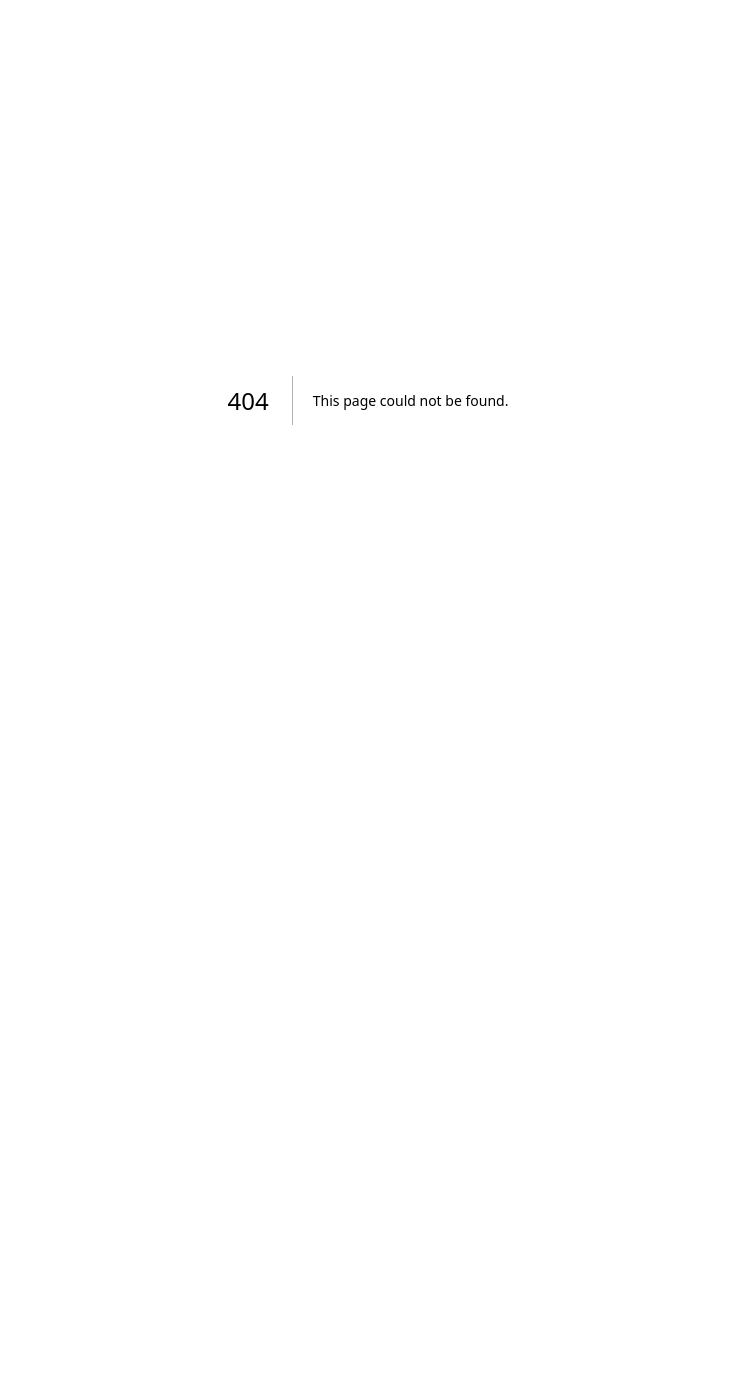
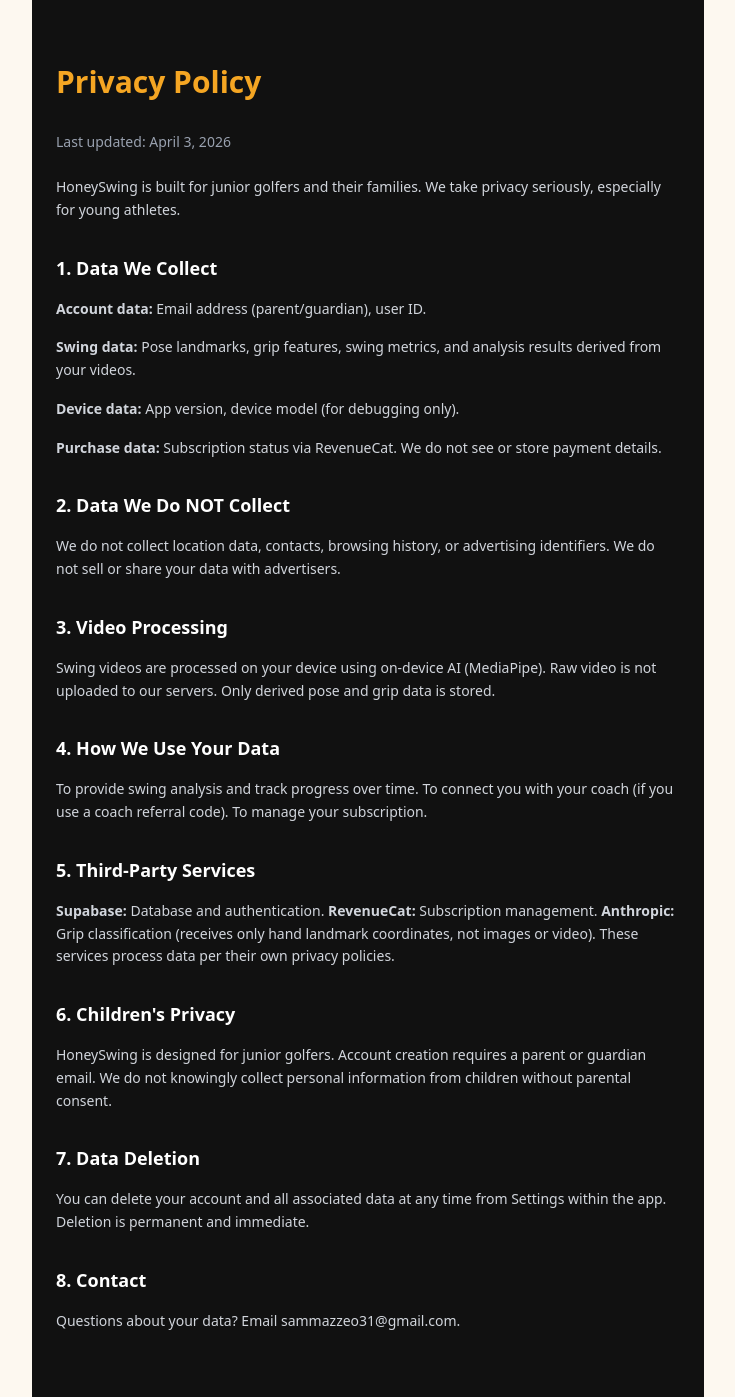
Before and after one commit to hellobirdieiq-cloud/honeyswing-site, a Next.js app: page /privacy in a window 1280 px wide. Before the commit this address had no page. Shown: the whole page, without its empty margins (272-1007 px from the left). Before the commit the page ends 800 px from the top, so only its background shows below. Built offline with nearby package versions, Linux system fonts and the light colour scheme.

Commit message:
Add terms and privacy pages

```diff
--- /dev/null
+++ b/app/privacy/page.tsx
@@ -0,0 +1,43 @@
+export const metadata = {
+  title: "Privacy Policy — HoneySwing",
+};
+
+export default function PrivacyPage() {
+  return (
+    <main className="min-h-screen bg-[#111] text-white px-6 py-16 max-w-2xl mx-auto">
+      <h1 className="text-3xl font-bold text-[#F5A623] mb-8">Privacy Policy</h1>
+      <p className="text-sm text-gray-400 mb-6">Last updated: April 3, 2026</p>
+
+      <section className="space-y-4 text-gray-300 text-sm leading-relaxed">
+        <p>HoneySwing is built for junior golfers and their families. We take privacy seriously, especially for young athletes.</p>
+
+        <h2 className="text-lg font-semibold text-white pt-4">1. Data We Collect</h2>
+        <p><strong>Account data:</strong> Email address (parent/guardian), user ID.</p>
+        <p><strong>Swing data:</strong> Pose landmarks, grip features, swing metrics, and analysis results derived from your videos.</p>
+        <p><strong>Device data:</strong> App version, device model (for debugging only).</p>
+        <p><strong>Purchase data:</strong> Subscription status via RevenueCat. We do not see or store payment details.</p>
+
+        <h2 className="text-lg font-semibold text-white pt-4">2. Data We Do NOT Collect</h2>
+        <p>We do not collect location data, contacts, browsing history, or advertising identifiers. We do not sell or share your data with advertisers.</p>
+
+        <h2 className="text-lg font-semibold text-white pt-4">3. Video Processing</h2>
+        <p>Swing videos are processed on your device using on-device AI (MediaPipe). Raw video is not uploaded to our servers. Only derived pose and grip data is stored.</p>
+
+        <h2 className="text-lg font-semibold text-white pt-4">4. How We Use Your Data</h2>
+        <p>To provide swing analysis and track progress over time. To connect you with your coach (if you use a coach referral code). To manage your subscription.</p>
+
+        <h2 className="text-lg font-semibold text-white pt-4">5. Third-Party Services</h2>
+        <p><strong>Supabase:</strong> Database and authentication. <strong>RevenueCat:</strong> Subscription management. <strong>Anthropic:</strong> Grip classification (receives only hand landmark coordinates, not images or video). These services process data per their own privacy policies.</p>
+
+        <h2 className="text-lg font-semibold text-white pt-4">6. Children&apos;s Privacy</h2>
+        <p>HoneySwing is designed for junior golfers. Account creation requires a parent or guardian email. We do not knowingly collect personal information from children without parental consent.</p>
+
+        <h2 className="text-lg font-semibold text-white pt-4">7. Data Deletion</h2>
+        <p>You can delete your account and all associated data at any time from Settings within the app. Deletion is permanent and immediate.</p>
+
+        <h2 className="text-lg font-semibold text-white pt-4">8. Contact</h2>
+        <p>Questions about your data? Email sammazzeo31@gmail.com.</p>
+      </section>
+    </main>
+  );
+}
--- /dev/null
+++ b/app/terms/page.tsx
@@ -0,0 +1,40 @@
+export const metadata = {
+  title: "Terms of Use — HoneySwing",
+};
+
+export default function TermsPage() {
+  return (
+    <main className="min-h-screen bg-[#111] text-white px-6 py-16 max-w-2xl mx-auto">
+      <h1 className="text-3xl font-bold text-[#F5A623] mb-8">Terms of Use</h1>
+      <p className="text-sm text-gray-400 mb-6">Last updated: April 3, 2026</p>
+
+      <section className="space-y-4 text-gray-300 text-sm leading-relaxed">
+        <p>By using HoneySwing, you agree to these terms.</p>
+
+        <h2 className="text-lg font-semibold text-white pt-4">1. Service</h2>
+        <p>HoneySwing provides AI-powered golf swing analysis for junior golfers. The app is intended for educational and recreational use. Analysis results are not a substitute for professional coaching instruction.</p>
+
+        <h2 className="text-lg font-semibold text-white pt-4">2. Accounts</h2>
+        <p>You may create an account using a parent or guardian email address. You are responsible for maintaining the security of your account. Users under 18 must have parental consent.</p>
+
+        <h2 className="text-lg font-semibold text-white pt-4">3. Subscriptions</h2>
+        <p>HoneySwing Pro is available as a monthly ($9.99/mo) or annual ($59.99/yr) subscription. Subscriptions are billed through Apple and managed via your App Store account. You may cancel at any time through your Apple ID settings. Refunds are handled by Apple per their refund policy.</p>
+
+        <h2 className="text-lg font-semibold text-white pt-4">4. User Content</h2>
+        <p>Swing videos and photos are processed locally on your device. Pose and grip data derived from your videos may be stored in our database to provide analysis history. You may delete your account and all associated data at any time from the app settings.</p>
+
+        <h2 className="text-lg font-semibold text-white pt-4">5. Prohibited Use</h2>
+        <p>You may not reverse-engineer the app, use it for any unlawful purpose, or attempt to access other users&apos; data.</p>
+
+        <h2 className="text-lg font-semibold text-white pt-4">6. Limitation of Liability</h2>
+        <p>HoneySwing is provided &quot;as is&quot; without warranty. We are not liable for any injuries, damages, or losses arising from use of the app or reliance on its analysis.</p>
+
+        <h2 className="text-lg font-semibold text-white pt-4">7. Changes</h2>
+        <p>We may update these terms. Continued use after changes constitutes acceptance.</p>
+
+        <h2 className="text-lg font-semibold text-white pt-4">8. Contact</h2>
+        <p>Questions? Email sammazzeo31@gmail.com.</p>
+      </section>
+    </main>
+  );
+}
```
